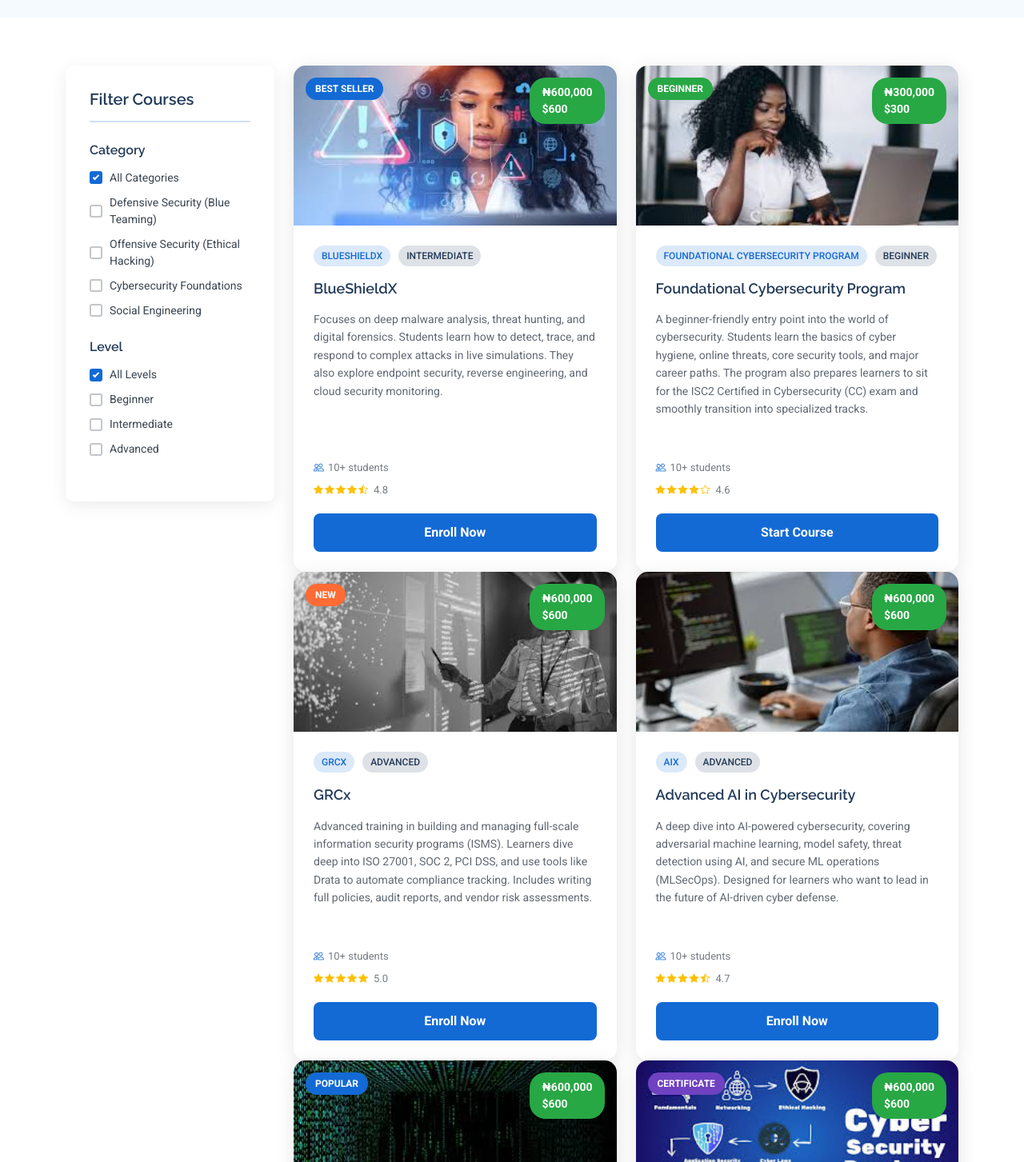
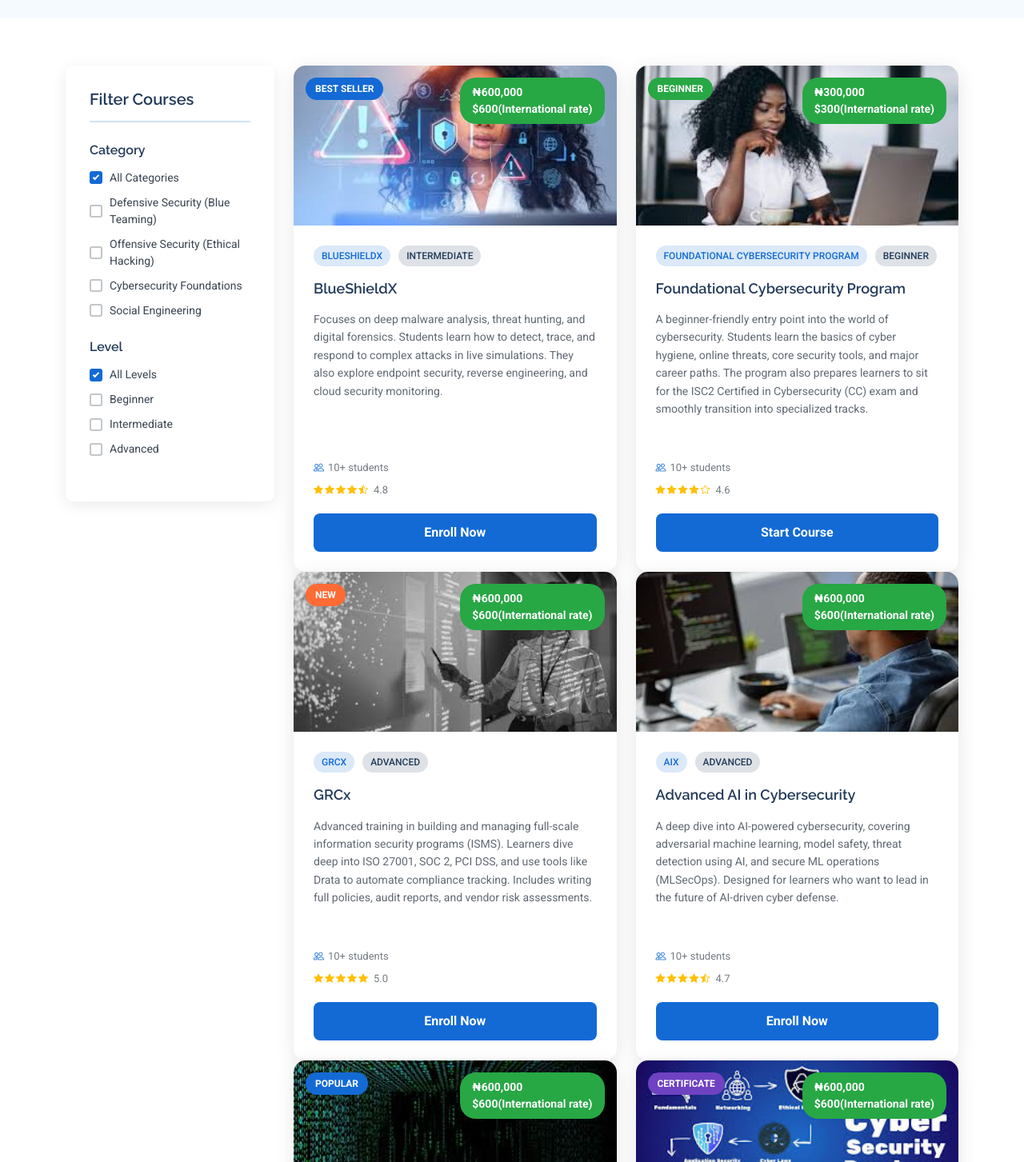
Before and after one commit to Johnson12344/Cybersecurity-school-website, a plain HTML site: page courses.html in a window 1280 px wide. Shown: the part 147-1600 px from the top of the page at 80% size. Drawn offline with Linux system fonts and the light colour scheme.

Commit message:
updated prices

```diff
--- a/courses.html
+++ b/courses.html
@@ -232,7 +232,7 @@
                     <div class="course-image">
                       <img src="assets/img/education/1.webp" alt="Course" class="img-fluid">
                       <div class="course-badge">Best Seller</div>
-                       <div class="course-price">₦600,000<br/>$600</div>
+                       <div class="course-price">₦600,000<br/>$600(International rate)</div>
                     </div>
                     <div class="course-content">
                       <div class="course-meta">
@@ -277,7 +277,7 @@
                     <div class="course-image">
                       <img src="assets/img/education/2.webp" alt="Course" class="img-fluid">
                       <div class="course-badge badge-free">Beginner</div>
-                      <div class="course-price">₦300,000<br/>$300</div>
+                      <div class="course-price">₦300,000<br/>$300(International rate)</div>
                     </div>
                     <div class="course-content">
                       <div class="course-meta">
@@ -320,7 +320,7 @@
                     <div class="course-image">
                       <img src="assets/img/education/3.webp" alt="Course" class="img-fluid">
                       <div class="course-badge badge-new">New</div>
-                       <div class="course-price">₦600,000<br/>$600</div>
+                       <div class="course-price">₦600,000<br/>$600(International rate)</div>
                     </div>
                     <div class="course-content">
                       <div class="course-meta">
@@ -362,7 +362,7 @@
                   <div class="course-card">
                     <div class="course-image">
                       <img src="assets/img/education/4.webp" alt="Course" class="img-fluid">
-                      <div class="course-price">₦600,000<br/>$600</div>
+                      <div class="course-price">₦600,000<br/>$600(International rate)</div>
                     </div>
                     <div class="course-content">
                       <div class="course-meta">
@@ -405,7 +405,7 @@
                     <div class="course-image">
                       <img src="assets/img/education/5.webp" alt="Course" class="img-fluid">
                       <div class="course-badge">Popular</div>
-                       <div class="course-price">₦600,000<br/>$600</div>
+                       <div class="course-price">₦600,000<br/>$600(International rate)</div>
                     </div>
                     <div class="course-content">
                       <div class="course-meta">
@@ -447,7 +447,7 @@
                     <div class="course-image">
                       <img src="assets/img/education/6.webp" alt="Course" class="img-fluid">
                       <div class="course-badge badge-certificate">Certificate</div>
-                      <div class="course-price">₦600,000<br/>$600</div>
+                      <div class="course-price">₦600,000<br/>$600(International rate)</div>
                     </div>
                     <div class="course-content">
                       <div class="course-meta">
@@ -490,7 +490,7 @@
                     <div class="course-image">
                       <img src="assets/img/education/8.webp" alt="Course" class="img-fluid">
                       <div class="course-badge badge-certificate">Certificate</div>
-                      <div class="course-price">₦600,000<br/>$600</div>
+                      <div class="course-price">₦600,000<br/>$600(International rate)</div>
                     </div>
                     <div class="course-content">
                       <div class="course-meta">
```
Also changed, not shown: index.html (+3 -3 lines), products.html (+2 -2 lines).
